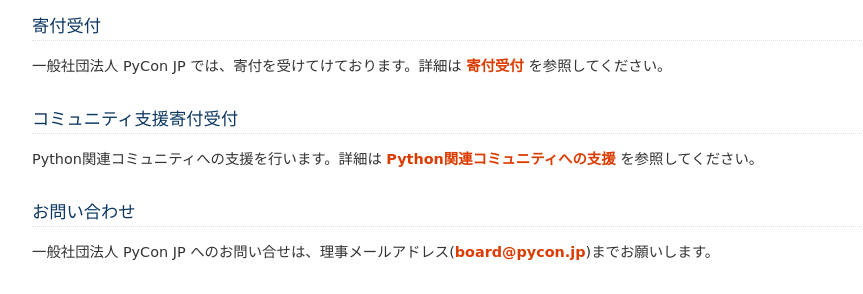
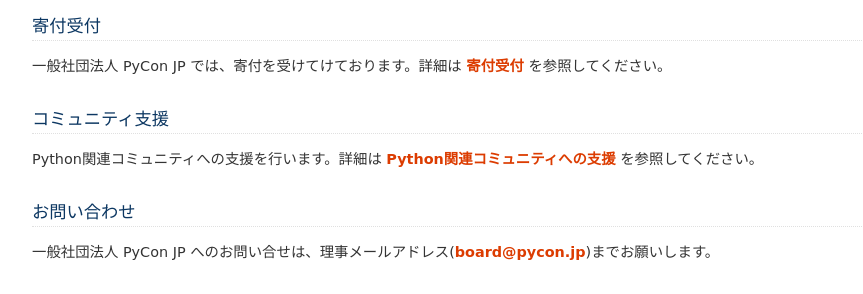
Before and after one commit to pyconjp/www.pycon.jp, a Sphinx documentation site: the page built from source/index.rst, in a window 1280 px wide and 900 px high, scrolled down 1321 px. Shown: the part 151-445 px from the top of the window, without its empty margins (88-951 px from the left). Built offline with Sphinx 7.4.7, drawn with Linux system fonts in a browser that asks for light colours.

Commit message:
リンクのタイトル修正

```diff
--- a/source/index.rst
+++ b/source/index.rst
@@ -87,8 +87,8 @@
 ==========
 一般社団法人 PyCon JP では、寄付を受けてけております。詳細は :doc:`/donation` を参照してください。
 
-コミュニティ支援寄付受付
-========================
+コミュニティ支援
+================
 Python関連コミュニティへの支援を行います。詳細は :doc:`community-support` を参照してください。
 
 お問い合わせ
```
